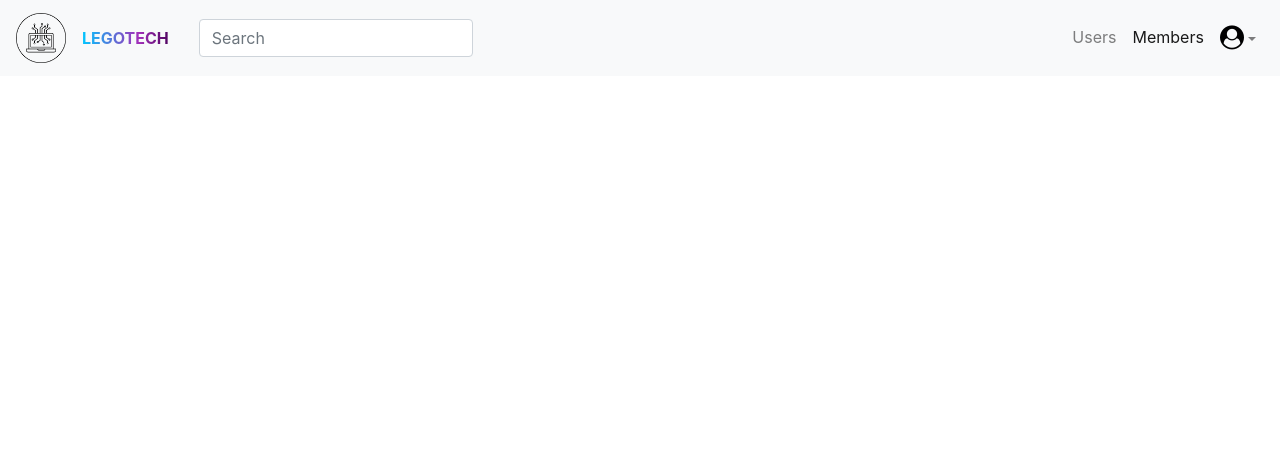
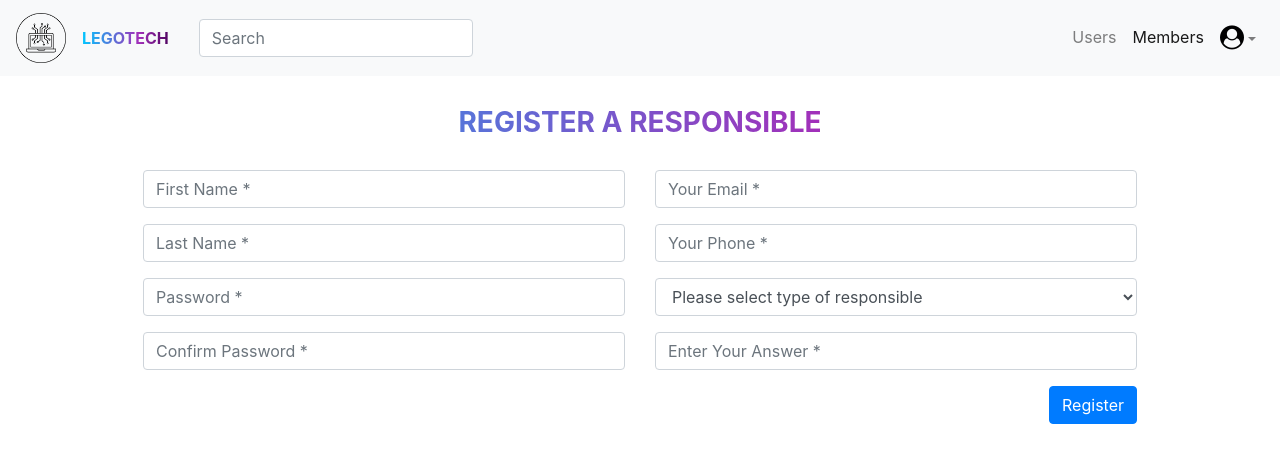
Before and after one commit to Rebaiyosra/legotech, an Angular app: page /register-responsable in a window 1280 px wide. Shown: the top 462 px of the page. Built offline with nearby package versions, Linux system fonts and the light colour scheme.

Commit message:
add responsable

```diff
--- a/src/app/register-responsable/register-responsable.component.css
+++ b/src/app/register-responsable/register-responsable.component.css
@@ -1,13 +1,3 @@
-body{
-    background-size: 100% 100%;
-}
-.register{
-    background: url(../../assets/images/back.jpg);
-    background-position: center;
-    background-repeat: repeat;
-    background-size: cover;
-    padding: 3%;
-}
 .lego{
     text-transform: uppercase;
     font-weight: bold;
@@ -17,93 +7,10 @@ body{
     -webkit-text-fill-color: transparent;
     margin-right: 30px;
 }
-.register-left{
-    text-align: center;
-    color: #fff;
-    margin-top: 4%;
+.register-form{
+    margin-right: 10%;
+    margin-left: 10%;
 }
-.register-left input{
-    border: none;
-    border-radius: 1.5rem;
-    padding: 2%;
-    width: 60%;
-    background: #f8f9fa;
-    font-weight: bold;
-    color: #383d41;
-    margin-top: 30%;
-    margin-bottom: 3%;
-    cursor: pointer;
-}
-.register-right{
-    background: #f8f9fa;
-    border-top-left-radius: 10% 50%;
-    border-bottom-left-radius: 10% 50%;
-}
-.register-left img{
-    margin-top: 15%;
-    margin-bottom: 5%;
-    width: 25%;
-    -webkit-animation: mover 2s infinite  alternate;
-    animation: mover 1s infinite  alternate;
-}
-@-webkit-keyframes mover {
-    0% { transform: translateY(0); }
-    100% { transform: translateY(-20px); }
-}
-@keyframes mover {
-    0% { transform: translateY(0); }
-    100% { transform: translateY(-20px); }
-}
-.register-left p{
-    font-weight: lighter;
-    padding: 12%;
-    margin-top: -9%;
-}
-.register .register-form{
-    padding: 10%;
-    margin-top: 10%;
-}
-.btnRegister{
-    float: right;
-    margin-top: 10%;
-    border: none;
-    border-radius: 1.5rem;
-    padding: 2%;
-    background: #0062cc;
-    color: #fff;
-    font-weight: 600;
-    width: 50%;
-    cursor: pointer;
-}
-.register .nav-tabs{
-    margin-top: 3%;
-    border: none;
-    background: #0062cc;
-    border-radius: 1.5rem;
-    width: 28%;
+.btn-primary{
     float: right;
 }
-.register .nav-tabs .nav-link{
-    padding: 2%;
-    height: 34px;
-    font-weight: 600;
-    color: #fff;
-    border-top-right-radius: 1.5rem;
-    border-bottom-right-radius: 1.5rem;
-}
-.register .nav-tabs .nav-link:hover{
-    border: none;
-}
-.register .nav-tabs .nav-link.active{
-    width: 100px;
-    color: #0062cc;
-    border: 2px solid #0062cc;
-    border-top-left-radius: 1.5rem;
-    border-bottom-left-radius: 1.5rem;
-}
-.register-heading{
-    text-align: center;
-    margin-top: 8%;
-    margin-bottom: -15%;
-    color: #495057;
-}
--- a/src/app/register-responsable/register-responsable.component.html
+++ b/src/app/register-responsable/register-responsable.component.html
@@ -38,7 +38,46 @@
       </div>
   </nav>
 
+  <!------------------------------------------------------------------------------------------------->
 
+<div class="tab-pane fade show active" id="resp" role="tabpanel" aria-labelledby="resp-tab">
+    <h3 class="register-heading lego" style="text-align: center;margin: 30px;">Register a responsible</h3>
+    <div class="row register-form">
+        <div class="col-md-6">
+            <div class="form-group">
+                <input type="text" class="form-control input-sm" placeholder="First Name *" value="" />
+            </div>
+            <div class="form-group">
+                <input type="text" class="form-control" placeholder="Last Name *" value="" />
+            </div>
+            <div class="form-group">
+                <input type="password" class="form-control" placeholder="Password *" value="" />
+            </div>
+            <div class="form-group">
+                <input type="password" class="form-control"  placeholder="Confirm Password *" value="" />
+            </div>
+        </div>
+        <div class="col-md-6">
+            <div class="form-group">
+                <input type="email" class="form-control" placeholder="Your Email *" value="" />
+            </div>
+            <div class="form-group">
+                <input type="text" minlength="10" maxlength="10" name="txtEmpPhone" class="form-control" placeholder="Your Phone *" value="" />
+            </div>
+            <div class="form-group">
+                <select class="form-control">
+                    <option class="hidden"  selected disabled>Please select type of responsible</option>
+                    <option>Responsable legotech</option>
+                    <option>Responsable pc occasion</option>
+                </select>
+            </div>
+            <div class="form-group">
+                <input type="text" class="form-control" placeholder="Enter Your Answer *" value="" />
+            </div>
+            <input type="submit" class="btn btn-primary"  value="Register"/>
+        </div>
+    </div>
+</div>
 
   <!-- Optional JavaScript -->
   <!-- jQuery first, then Popper.js, then Bootstrap JS -->
```
